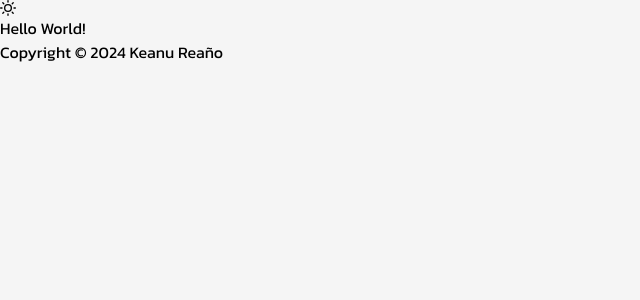
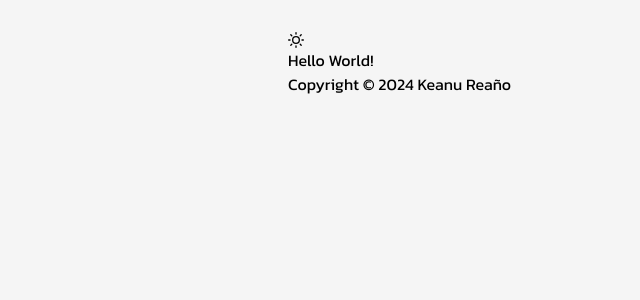
Before and after one commit to keanureano/keanureano.github.io, a Next.js app: page / in a window 1280 px wide. Shown: the top 300 px of the page, without its empty margins (0-640 px from the left). Built offline with nearby package versions, Linux system fonts and the light colour scheme.

Commit message:
update layout styling for body element and add tailwind theme extension.

```diff
--- a/src/app/layout.tsx
+++ b/src/app/layout.tsx
@@ -23,7 +23,7 @@ export default function RootLayout({
 }>) {
   return (
     <html lang="en" className={inter.className} suppressHydrationWarning>
-      <body className="bg-neutral-100 dark:bg-neutral-800">
+      <body className="max-w-3xl p-8 mx-auto bg-neutral-100 dark:bg-neutral-800">
         <ThemeProvider attribute="class">
           <Navbar />
           {children}
--- a/tailwind.config.ts
+++ b/tailwind.config.ts
@@ -7,6 +7,9 @@ const config: Config = {
     "./src/app/**/*.{js,ts,jsx,tsx,mdx}",
   ],
   darkMode: "class",
+  theme: {
+    extend: {},
+  },
   plugins: [],
 };
 export default config;
```
